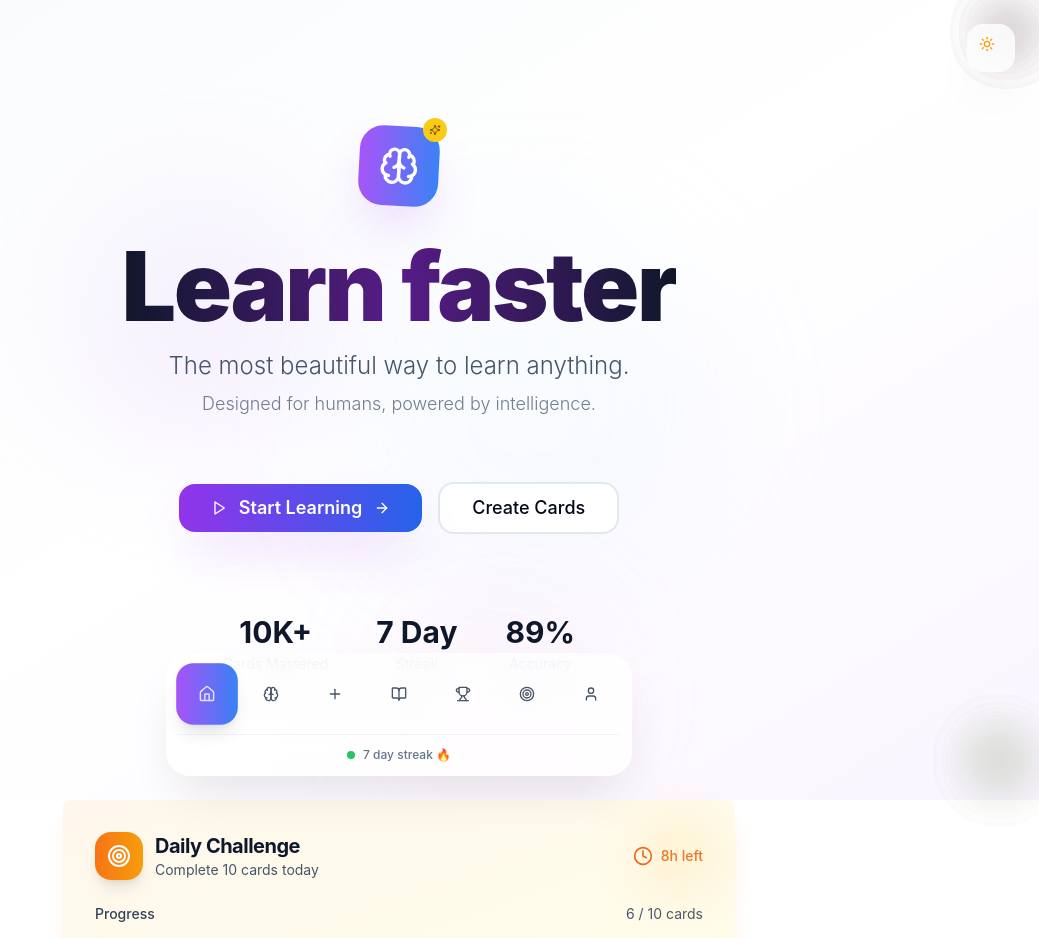
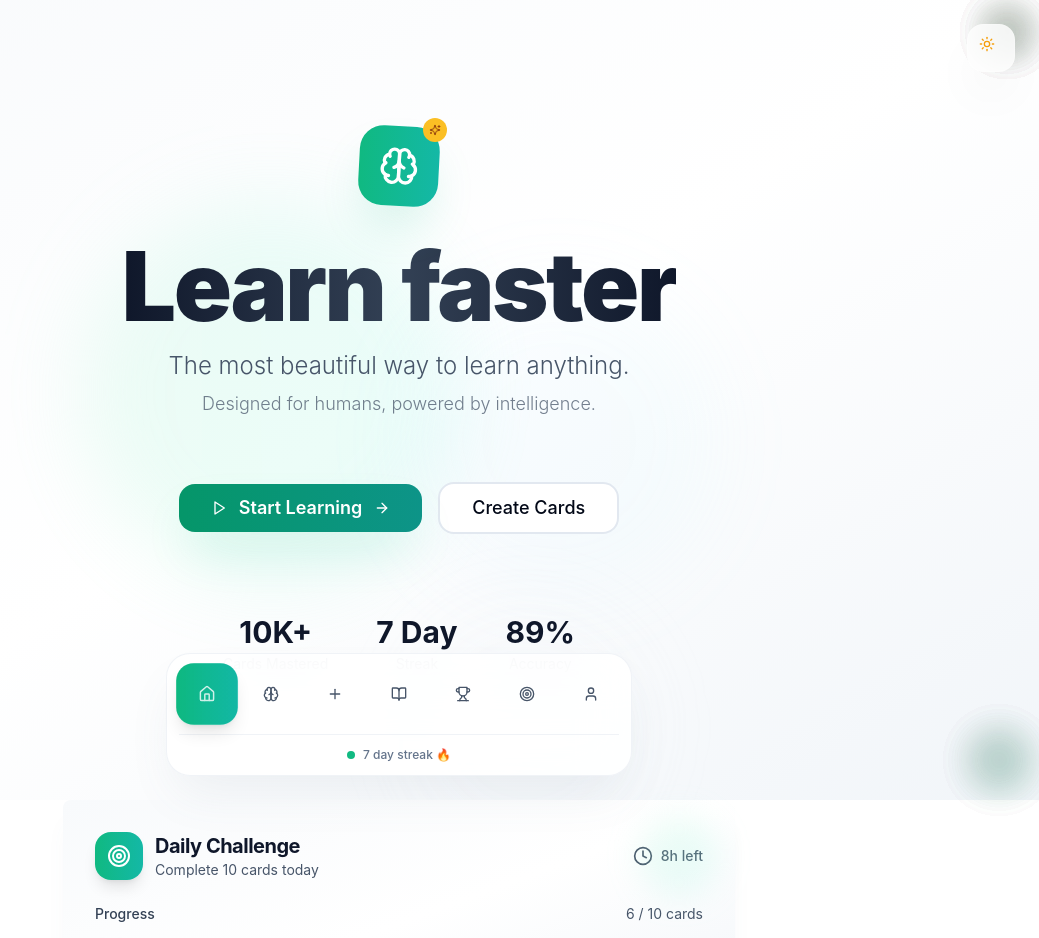
Before and after one commit to Ashish-x3/loop-learn, a React (Vite) app: page / in a window 1280 px wide. Shown: the top 938 px of the page, without its empty margins (241-1280 px from the left). Built offline with nearby package versions, Linux system fonts and the light colour scheme.

Commit message:
Refactor: Improve gradient and blur styles
Improve the UI by updating the gradients and blur effects to be more modern.

```diff
--- a/src/components/DailyChallenge.tsx
+++ b/src/components/DailyChallenge.tsx
@@ -12,12 +12,12 @@ const DailyChallenge = () => {
 
   return (
     <div className="relative">
-      <Card className="group overflow-hidden border-0 bg-gradient-to-br from-orange-50 via-amber-50 to-yellow-50 dark:from-orange-950/50 dark:via-amber-950/50 dark:to-yellow-950/50 shadow-xl shadow-orange-500/10 hover:shadow-2xl hover:shadow-orange-500/20 transition-all duration-500 hover:-translate-y-2">
+      <Card className="group overflow-hidden border-0 bg-gradient-to-br from-slate-50 via-white to-slate-100 dark:from-slate-900/50 dark:via-slate-800/50 dark:to-slate-900/50 shadow-xl shadow-slate-500/5 hover:shadow-2xl hover:shadow-slate-500/10 transition-all duration-500 hover:-translate-y-2">
         <CardContent className="p-8">
           {/* Header */}
           <div className="flex items-center justify-between mb-6">
             <div className="flex items-center gap-3">
-              <div className="w-12 h-12 bg-gradient-to-r from-orange-500 to-amber-500 rounded-2xl flex items-center justify-center shadow-lg">
+              <div className="w-12 h-12 bg-gradient-to-r from-emerald-500 to-teal-500 rounded-2xl flex items-center justify-center shadow-lg">
                 <Target className="w-6 h-6 text-white" />
               </div>
               <div>
@@ -27,12 +27,12 @@ const DailyChallenge = () => {
             </div>
 
             {completed ? (
-              <div className="flex items-center gap-2 bg-green-100 dark:bg-green-900/50 px-4 py-2 rounded-xl">
-                <CheckCircle className="w-5 h-5 text-green-600 dark:text-green-400" />
-                <span className="text-sm font-medium text-green-700 dark:text-green-300">Complete!</span>
+              <div className="flex items-center gap-2 bg-emerald-100 dark:bg-emerald-900/50 px-4 py-2 rounded-xl">
+                <CheckCircle className="w-5 h-5 text-emerald-600 dark:text-emerald-400" />
+                <span className="text-sm font-medium text-emerald-700 dark:text-emerald-300">Complete!</span>
               </div>
             ) : (
-              <div className="flex items-center gap-2 text-orange-600 dark:text-orange-400">
+              <div className="flex items-center gap-2 text-slate-600 dark:text-slate-400">
                 <Clock className="w-5 h-5" />
                 <span className="text-sm font-medium">8h left</span>
               </div>
@@ -47,7 +47,7 @@ const DailyChallenge = () => {
             </div>
             <Progress
               value={progress}
-              className="h-3 bg-orange-100 dark:bg-orange-900/50"
+              className="h-3 bg-slate-100 dark:bg-slate-800"
             />
           </div>
 
@@ -63,7 +63,7 @@ const DailyChallenge = () => {
 
             <Link to="/learn">
               <Button
-                className="bg-gradient-to-r from-orange-500 to-amber-500 hover:from-orange-600 hover:to-amber-600 text-white shadow-lg hover:shadow-xl transition-all duration-300 hover:-translate-y-1 rounded-xl group"
+                className="bg-gradient-to-r from-emerald-500 to-teal-500 hover:from-emerald-600 hover:to-teal-600 text-white shadow-lg hover:shadow-xl transition-all duration-300 hover:-translate-y-1 rounded-xl group"
                 onClick={() => !completed && setCompleted(true)}
               >
                 <span className="flex items-center gap-2">
@@ -76,8 +76,8 @@ const DailyChallenge = () => {
         </CardContent>
 
         {/* Decorative elements */}
-        <div className="absolute top-4 right-4 w-20 h-20 bg-gradient-to-br from-amber-200/30 to-orange-200/30 rounded-full blur-xl" />
-        <div className="absolute bottom-4 left-4 w-16 h-16 bg-gradient-to-br from-yellow-200/30 to-amber-200/30 rounded-full blur-xl" />
+        <div className="absolute top-4 right-4 w-20 h-20 bg-gradient-to-br from-emerald-200/20 to-teal-200/20 rounded-full blur-lg" />
+        <div className="absolute bottom-4 left-4 w-16 h-16 bg-gradient-to-br from-slate-200/20 to-gray-200/20 rounded-full blur-lg" />
       </Card>
     </div>
   );
--- a/src/components/FloatingDock.tsx
+++ b/src/components/FloatingDock.tsx
@@ -22,7 +22,7 @@ const FloatingDock = () => {
 
   return (
     <div className="fixed bottom-6 left-1/2 transform -translate-x-1/2 z-50">
-      <div className="backdrop-blur-xl bg-white/80 dark:bg-slate-900/80 border border-white/20 dark:border-slate-700/50 rounded-3xl shadow-2xl shadow-black/10 dark:shadow-black/25 p-3">
+      <div className="backdrop-blur-xl bg-white/90 dark:bg-slate-900/90 border border-slate-200/50 dark:border-slate-700/50 rounded-3xl shadow-2xl shadow-slate-500/10 dark:shadow-black/25 p-3">
         <div className="flex items-center gap-2">
           {dockItems.map((item, index) => {
             const Icon = item.icon;
@@ -53,7 +53,7 @@ const FloatingDock = () => {
                     size="icon"
                     className={`relative w-14 h-14 rounded-2xl transition-all duration-300 ${
                       active
-                        ? 'bg-gradient-to-r from-purple-500 to-blue-500 text-white shadow-lg hover:shadow-xl scale-110'
+                        ? 'bg-gradient-to-r from-emerald-500 to-teal-500 text-white shadow-lg hover:shadow-xl scale-110'
                         : 'hover:bg-slate-100 dark:hover:bg-slate-800 hover:scale-110'
                     } ${
                       isHovered && !active ? 'scale-125 bg-slate-100 dark:bg-slate-800' : ''
@@ -64,7 +64,7 @@ const FloatingDock = () => {
                     }`} />
 
                     {active && (
-                      <div className="absolute inset-0 rounded-2xl bg-gradient-to-r from-purple-500/20 to-blue-500/20 animate-pulse" />
+                      <div className="absolute inset-0 rounded-2xl bg-gradient-to-r from-emerald-500/20 to-teal-500/20 animate-pulse" />
                     )}
                   </Button>
                 </Link>
@@ -76,7 +76,7 @@ const FloatingDock = () => {
         {/* Activity indicator */}
         <div className="flex items-center justify-center mt-3 pt-3 border-t border-slate-200/50 dark:border-slate-700/50">
           <div className="flex items-center gap-2 text-xs text-slate-500 dark:text-slate-400">
-            <div className="w-2 h-2 bg-green-500 rounded-full animate-pulse" />
+            <div className="w-2 h-2 bg-emerald-500 rounded-full animate-pulse" />
             <span className="font-medium">7 day streak 🔥</span>
           </div>
         </div>
--- a/src/components/HeroSection.tsx
+++ b/src/components/HeroSection.tsx
@@ -21,12 +21,12 @@ const HeroSection = () => {
   }, []);
 
   return (
-    <div className="relative min-h-screen flex flex-col items-center justify-center overflow-hidden bg-gradient-to-br from-slate-50 via-white to-purple-50 dark:from-slate-950 dark:via-slate-900 dark:to-purple-950">
+    <div className="relative min-h-screen flex flex-col items-center justify-center overflow-hidden bg-gradient-to-br from-slate-50 via-white to-slate-100 dark:from-slate-950 dark:via-slate-900 dark:to-slate-800">
       {/* Floating orbs background */}
       <div className="absolute inset-0 overflow-hidden">
-        <div className="absolute top-1/4 left-1/4 w-64 h-64 bg-purple-200/30 dark:bg-purple-500/10 rounded-full blur-3xl animate-pulse" />
-        <div className="absolute bottom-1/4 right-1/4 w-96 h-96 bg-blue-200/20 dark:bg-blue-500/10 rounded-full blur-3xl animate-pulse delay-1000" />
-        <div className="absolute top-3/4 left-1/2 w-48 h-48 bg-pink-200/25 dark:bg-pink-500/10 rounded-full blur-3xl animate-pulse delay-500" />
+        <div className="absolute top-1/4 left-1/4 w-96 h-96 bg-gradient-to-r from-emerald-200/20 to-teal-200/20 dark:from-emerald-500/10 dark:to-teal-500/10 rounded-full blur-2xl animate-pulse" />
+        <div className="absolute bottom-1/4 right-1/4 w-80 h-80 bg-gradient-to-r from-blue-200/15 to-cyan-200/15 dark:from-blue-500/8 dark:to-cyan-500/8 rounded-full blur-2xl animate-pulse delay-1000" />
+        <div className="absolute top-3/4 left-1/2 w-64 h-64 bg-gradient-to-r from-slate-200/10 to-gray-200/10 dark:from-slate-500/5 dark:to-gray-500/5 rounded-full blur-2xl animate-pulse delay-500" />
       </div>
 
       {/* Main content */}
@@ -34,11 +34,11 @@ const HeroSection = () => {
         {/* Logo/Icon */}
         <div className="flex justify-center mb-8">
           <div className="relative">
-            <div className="w-20 h-20 bg-gradient-to-r from-purple-500 to-blue-500 rounded-3xl flex items-center justify-center shadow-2xl shadow-purple-500/25 rotate-3 hover:rotate-0 transition-transform duration-700">
+            <div className="w-20 h-20 bg-gradient-to-r from-emerald-500 to-teal-500 rounded-3xl flex items-center justify-center shadow-2xl shadow-emerald-500/20 rotate-3 hover:rotate-0 transition-transform duration-700">
               <Brain className="w-10 h-10 text-white" />
             </div>
-            <div className="absolute -top-2 -right-2 w-6 h-6 bg-yellow-400 rounded-full flex items-center justify-center">
-              <Sparkles className="w-3 h-3 text-yellow-800" />
+            <div className="absolute -top-2 -right-2 w-6 h-6 bg-amber-400 rounded-full flex items-center justify-center">
+              <Sparkles className="w-3 h-3 text-amber-800" />
             </div>
           </div>
         </div>
@@ -46,7 +46,7 @@ const HeroSection = () => {
         {/* Dynamic headline */}
         <div className="space-y-4">
           <h1 className="text-7xl md:text-8xl font-black tracking-tight">
-            <span className="bg-gradient-to-r from-slate-900 via-purple-900 to-slate-900 dark:from-white dark:via-purple-200 dark:to-white bg-clip-text text-transparent">
+            <span className="bg-gradient-to-r from-slate-900 via-slate-700 to-slate-900 dark:from-white dark:via-slate-200 dark:to-white bg-clip-text text-transparent">
               {phrases[currentPhrase]}
             </span>
           </h1>
@@ -59,7 +59,7 @@ const HeroSection = () => {
         {/* CTA Buttons */}
         <div className="flex flex-col sm:flex-row gap-4 justify-center items-center pt-8">
           <Link to="/learn">
-            <Button className="group relative overflow-hidden bg-gradient-to-r from-purple-600 to-blue-600 hover:from-purple-700 hover:to-blue-700 text-white px-8 py-6 text-lg font-semibold rounded-2xl shadow-2xl shadow-purple-500/25 hover:shadow-purple-500/40 transition-all duration-300 hover:-translate-y-1">
+            <Button className="group relative overflow-hidden bg-gradient-to-r from-emerald-600 to-teal-600 hover:from-emerald-700 hover:to-teal-700 text-white px-8 py-6 text-lg font-semibold rounded-2xl shadow-2xl shadow-emerald-500/20 hover:shadow-emerald-500/30 transition-all duration-300 hover:-translate-y-1">
               <span className="relative z-10 flex items-center gap-3">
                 <Play className="w-5 h-5" />
                 Start Learning
--- a/src/components/StatsSection.tsx
+++ b/src/components/StatsSection.tsx
@@ -9,32 +9,32 @@ const StatsSection = () => {
       value: "42",
       label: "Cards Mastered",
       change: "+12 this week",
-      color: "from-yellow-500 to-amber-500",
-      bgColor: "from-yellow-50 to-amber-50 dark:from-yellow-950/50 dark:to-amber-950/50"
+      color: "from-amber-500 to-yellow-500",
+      bgColor: "from-amber-50 to-yellow-50 dark:from-amber-950/50 dark:to-yellow-950/50"
     },
     {
       icon: Target,
       value: "89%",
       label: "Accuracy Rate",
       change: "+5% improvement",
-      color: "from-green-500 to-emerald-500",
-      bgColor: "from-green-50 to-emerald-50 dark:from-green-950/50 dark:to-emerald-950/50"
+      color: "from-emerald-500 to-teal-500",
+      bgColor: "from-emerald-50 to-teal-50 dark:from-emerald-950/50 dark:to-teal-950/50"
     },
     {
       icon: Zap,
       value: "7",
       label: "Day Streak",
       change: "Keep it up!",
-      color: "from-orange-500 to-red-500",
-      bgColor: "from-orange-50 to-red-50 dark:from-orange-950/50 dark:to-red-950/50"
+      color: "from-blue-500 to-cyan-500",
+      bgColor: "from-blue-50 to-cyan-50 dark:from-blue-950/50 dark:to-cyan-950/50"
     },
     {
       icon: Calendar,
       value: "24m",
       label: "Study Time",
       change: "Today",
-      color: "from-blue-500 to-cyan-500",
-      bgColor: "from-blue-50 to-cyan-50 dark:from-blue-950/50 dark:to-cyan-950/50"
+      color: "from-slate-600 to-slate-700",
+      bgColor: "from-slate-50 to-slate-100 dark:from-slate-900/50 dark:to-slate-800/50"
     }
   ];
 
@@ -67,7 +67,7 @@ const StatsSection = () => {
                   <div className={`w-12 h-12 bg-gradient-to-r ${stat.color} rounded-xl flex items-center justify-center shadow-lg group-hover:scale-110 transition-transform duration-300`}>
                     <Icon className="w-6 h-6 text-white" />
                   </div>
-                  <TrendingUp className="w-5 h-5 text-green-500" />
+                  <TrendingUp className="w-5 h-5 text-emerald-500" />
                 </div>
 
                 <div className="space-y-1">
@@ -77,13 +77,13 @@ const StatsSection = () => {
                   <div className="text-sm text-slate-600 dark:text-slate-400">
                     {stat.label}
                   </div>
-                  <div className="text-xs text-green-600 dark:text-green-400 font-medium">
+                  <div className="text-xs text-emerald-600 dark:text-emerald-400 font-medium">
                     {stat.change}
                   </div>
                 </div>
 
                 {/* Decorative element */}
-                <div className={`absolute bottom-2 right-2 w-16 h-16 bg-gradient-to-br ${stat.color} opacity-10 rounded-full blur-xl group-hover:opacity-20 transition-opacity`} />
+                <div className={`absolute bottom-2 right-2 w-16 h-16 bg-gradient-to-br ${stat.color} opacity-10 rounded-full blur-lg group-hover:opacity-20 transition-opacity`} />
               </CardContent>
             </Card>
           );
@@ -94,7 +94,7 @@ const StatsSection = () => {
       <Card className="overflow-hidden border-0 bg-gradient-to-br from-slate-50 to-slate-100 dark:from-slate-900/50 dark:to-slate-800/50 shadow-xl">
         <CardContent className="p-8">
           <div className="flex items-center gap-3 mb-6">
-            <div className="w-10 h-10 bg-gradient-to-r from-purple-500 to-blue-500 rounded-xl flex items-center justify-center">
+            <div className="w-10 h-10 bg-gradient-to-r from-emerald-500 to-teal-500 rounded-xl flex items-center justify-center">
               <Star className="w-5 h-5 text-white" />
             </div>
             <h3 className="text-2xl font-bold text-slate-900 dark:text-white">Achievements</h3>
@@ -110,7 +110,7 @@ const StatsSection = () => {
                 <p className="text-sm text-slate-600 dark:text-slate-400">{achievement.description}</p>
                 <div className="w-full bg-slate-200 dark:bg-slate-700 rounded-full h-2">
                   <div
-                    className="bg-gradient-to-r from-purple-500 to-blue-500 h-2 rounded-full transition-all duration-1000"
+                    className="bg-gradient-to-r from-emerald-500 to-teal-500 h-2 rounded-full transition-all duration-1000"
                     style={{ width: `${achievement.progress}%` }}
                   />
                 </div>
--- a/src/components/TopicCategories.tsx
+++ b/src/components/TopicCategories.tsx
@@ -9,57 +9,57 @@ const TopicCategories = () => {
       name: "Programming",
       icon: Code,
       count: 128,
-      color: "from-blue-500 to-cyan-500",
-      bgColor: "from-blue-50 to-cyan-50 dark:from-blue-950/50 dark:to-cyan-950/50"
+      color: "from-slate-600 to-slate-700",
+      bgColor: "from-slate-50 to-slate-100 dark:from-slate-900/50 dark:to-slate-800/50"
     },
     {
       name: "Design",
       icon: Palette,
       count: 87,
-      color: "from-purple-500 to-pink-500",
-      bgColor: "from-purple-50 to-pink-50 dark:from-purple-950/50 dark:to-pink-950/50"
+      color: "from-rose-500 to-pink-500",
+      bgColor: "from-rose-50 to-pink-50 dark:from-rose-950/50 dark:to-pink-950/50"
     },
     {
       name: "Science",
       icon: Calculator,
       count: 156,
-      color: "from-green-500 to-emerald-500",
-      bgColor: "from-green-50 to-emerald-50 dark:from-green-950/50 dark:to-emerald-950/50"
+      color: "from-emerald-500 to-teal-500",
+      bgColor: "from-emerald-50 to-teal-50 dark:from-emerald-950/50 dark:to-teal-950/50"
     },
     {
       name: "Languages",
       icon: Globe,
       count: 92,
-      color: "from-orange-500 to-red-500",
-      bgColor: "from-orange-50 to-red-50 dark:from-orange-950/50 dark:to-red-950/50"
+      color: "from-blue-500 to-cyan-500",
+      bgColor: "from-blue-50 to-cyan-50 dark:from-blue-950/50 dark:to-cyan-950/50"
     },
     {
       name: "Literature",
       icon: BookOpen,
       count: 73,
-      color: "from-indigo-500 to-purple-500",
-      bgColor: "from-indigo-50 to-purple-50 dark:from-indigo-950/50 dark:to-purple-950/50"
+      color: "from-indigo-500 to-violet-500",
+      bgColor: "from-indigo-50 to-violet-50 dark:from-indigo-950/50 dark:to-violet-950/50"
     },
     {
       name: "Psychology",
       icon: Brain,
       count: 64,
-      color: "from-rose-500 to-pink-500",
-      bgColor: "from-rose-50 to-pink-50 dark:from-rose-950/50 dark:to-pink-950/50"
+      color: "from-amber-500 to-orange-500",
+      bgColor: "from-amber-50 to-orange-50 dark:from-amber-950/50 dark:to-orange-950/50"
     },
     {
       name: "Philosophy",
       icon: Lightbulb,
       count: 45,
-      color: "from-amber-500 to-yellow-500",
-      bgColor: "from-amber-50 to-yellow-50 dark:from-amber-950/50 dark:to-yellow-950/50"
+      color: "from-yellow-500 to-amber-500",
+      bgColor: "from-yellow-50 to-amber-50 dark:from-yellow-950/50 dark:to-amber-950/50"
     },
     {
       name: "Health",
       icon: Heart,
       count: 38,
-      color: "from-teal-500 to-green-500",
-      bgColor: "from-teal-50 to-green-50 dark:from-teal-950/50 dark:to-green-950/50"
+      color: "from-teal-500 to-emerald-500",
+      bgColor: "from-teal-50 to-emerald-50 dark:from-teal-950/50 dark:to-emerald-950/50"
     }
   ];
 
@@ -107,7 +107,7 @@ const TopicCategories = () => {
                 </CardContent>
 
                 {/* Decorative elements */}
-                <div className={`absolute top-2 right-2 w-12 h-12 bg-gradient-to-br ${category.color} opacity-10 rounded-full blur-xl group-hover:opacity-20 transition-opacity`} />
+                <div className={`absolute top-2 right-2 w-12 h-12 bg-gradient-to-br ${category.color} opacity-10 rounded-full blur-lg group-hover:opacity-20 transition-opacity`} />
               </Card>
             </Link>
           );
```
